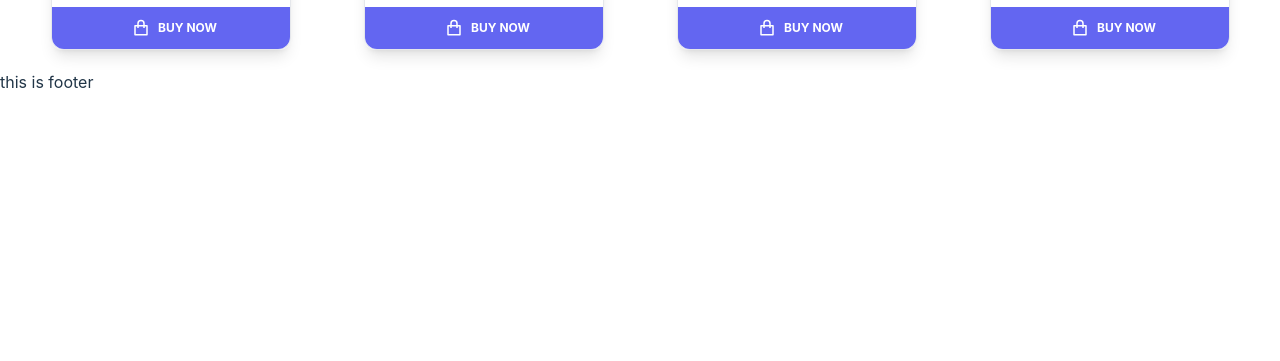
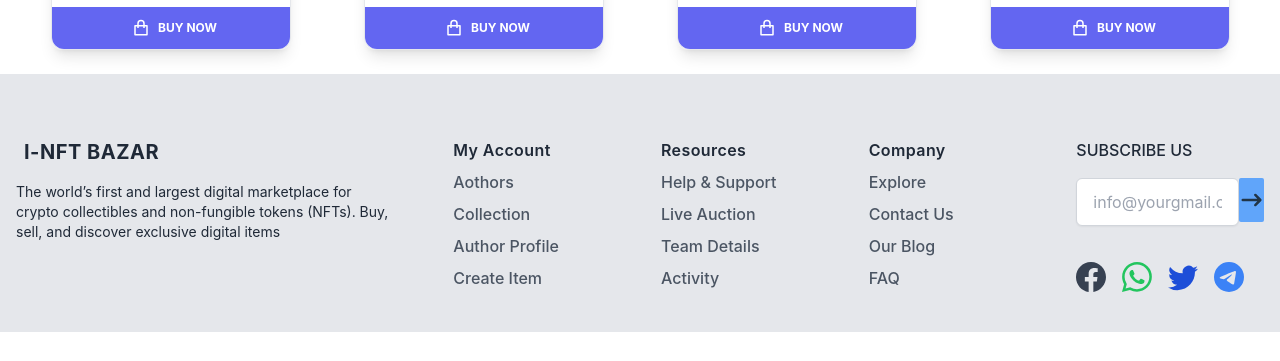
Before and after one commit to instasif/NftSite-Client, a React (Vite) app: page / in a window 1280 px wide. Shown: the part 1870-2231 px from the top of the page. Before the commit the page ends 1964 px from the top, so only its background shows below. Built offline with nearby package versions, Linux system fonts and the light colour scheme; no server answers.

Commit message:
added footer

```diff
--- a/src/shared/Footer/Footer.jsx
+++ b/src/shared/Footer/Footer.jsx
@@ -1,11 +1,173 @@
-import React from 'react';
+import React from "react";
+import { HiArrowNarrowRight } from "react-icons/hi";
+import { BsFacebook } from "react-icons/bs";
+import { BsWhatsapp } from "react-icons/bs";
+import { BsTwitter } from "react-icons/bs";
+import { BsTelegram } from "react-icons/bs";
+const Footer = () => {
+  return (
+    <div className="px-4 pt-16 mx-auto mt-6  bg-gray-200">
+      <div className="grid gap-16 row-gap-10 mb-8 lg:grid-cols-6">
+        <div className="md:max-w-md lg:col-span-2">
+          <a
+            href="/"
+            aria-label="Go home"
+            title="Company"
+            className="inline-flex items-center"
+          >
+            <span className="ml-2 text-xl font-bold tracking-wide text-gray-800 uppercase">
+              i-NFT Bazar
+            </span>
+          </a>
+          <div className="mt-4 lg:max-w-sm">
+            <p className="text-sm text-gray-800">
+              The world’s first and largest digital marketplace for crypto
+              collectibles and non-fungible tokens (NFTs). Buy, sell, and
+              discover exclusive digital items
+            </p>
+          </div>
+        </div>
+        <div className="grid grid-cols-2 gap-5 row-gap-8 lg:col-span-4 md:grid-cols-4">
+          <div>
+            <p className="font-semibold tracking-wide text-gray-800">
+              My Account
+            </p>
+            <ul className="mt-2 space-y-2">
+              <li>
+                <a
+                  href="/"
+                  className="text-gray-600 transition-colors duration-300 hover:text-deep-purple-accent-400"
+                >
+                  Aothors
+                </a>
+              </li>
+              <li>
+                <a
+                  href="/"
+                  className="text-gray-600 transition-colors duration-300 hover:text-deep-purple-accent-400"
+                >
+                  Collection
+                </a>
+              </li>
+              <li>
+                <a
+                  href="/"
+                  className="text-gray-600 transition-colors duration-300 hover:text-deep-purple-accent-400"
+                >
+                  Author Profile
+                </a>
+              </li>
+              <li>
+                <a
+                  href="/"
+                  className="text-gray-600 transition-colors duration-300 hover:text-deep-purple-accent-400"
+                >
+                  Create Item
+                </a>
+              </li>
+            </ul>
+          </div>
+          <div>
+            <p className="font-semibold tracking-wide text-gray-800">
+              Resources
+            </p>
+            <ul className="mt-2 space-y-2">
+              <li>
+                <a
+                  href="/"
+                  className="text-gray-600 transition-colors duration-300 hover:text-deep-purple-accent-400"
+                >
+                  Help & Support
+                </a>
+              </li>
+              <li>
+                <a
+                  href="/"
+                  className="text-gray-600 transition-colors duration-300 hover:text-deep-purple-accent-400"
+                >
+                  Live Auction
+                </a>
+              </li>
+              <li>
+                <a
+                  href="/"
+                  className="text-gray-600 transition-colors duration-300 hover:text-deep-purple-accent-400"
+                >
+                  Team Details
+                </a>
+              </li>
+              <li>
+                <a
+                  href="/"
+                  className="text-gray-600 transition-colors duration-300 hover:text-deep-purple-accent-400"
+                >
+                  Activity
+                </a>
+              </li>
+            </ul>
+          </div>
 
-const Footer = () => {
-    return (
-        <div>
-            this is footer
+          <div>
+            <p className="font-semibold tracking-wide text-gray-800">Company</p>
+            <ul className="mt-2 space-y-2">
+              <li>
+                <a
+                  href="/"
+                  className="text-gray-600 transition-colors duration-300 hover:text-deep-purple-accent-400"
+                >
+                  Explore
+                </a>
+              </li>
+              <li>
+                <a
+                  href="/"
+                  className="text-gray-600 transition-colors duration-300 hover:text-deep-purple-accent-400"
+                >
+                  Contact Us
+                </a>
+              </li>
+              <li>
+                <a
+                  href="/"
+                  className="text-gray-600 transition-colors duration-300 hover:text-deep-purple-accent-400"
+                >
+                  Our Blog
+                </a>
+              </li>
+              <li>
+                <a
+                  href="/"
+                  className="text-gray-600 transition-colors duration-300 hover:text-deep-purple-accent-400"
+                >
+                  FAQ
+                </a>
+              </li>
+            </ul>
+          </div>
+          <div className="">
+            <span className="text-base font-medium text-gray-800">
+              SUBSCRIBE US
+            </span>
+            <form className="flex flex-col mt-4 md:flex-row">
+              <input
+                placeholder="info@yourgmail.com"
+                required
+                type="text"
+                className="flex-grow w-full h-12 px-4 mb-3 transition duration-200 bg-white border border-gray-300 rounded-md shadow-sm appearance-none  md:mb-0  "
+              />
+              <HiArrowNarrowRight className="text-3xl justify-center bg-blue-400 h-11 rounded-sm " />
+            </form>
+            <div className="flex items-center mt-10 pt-5 pb-10 space-x-4 sm:mt-0">
+              <BsFacebook className="text-3xl text-gray-700 mt-4" />
+              <BsWhatsapp className="text-3xl text-green-500 mt-4" />
+              <BsTwitter className="text-3xl text-blue-700 mt-4" />
+              <BsTelegram className="text-3xl text-blue-500 mt-4" />
+            </div>
+          </div>
         </div>
-    );
+      </div>
+    </div>
+  );
 };
 
 export default Footer;
```
